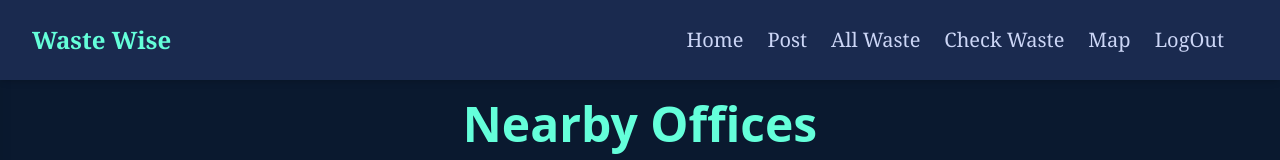
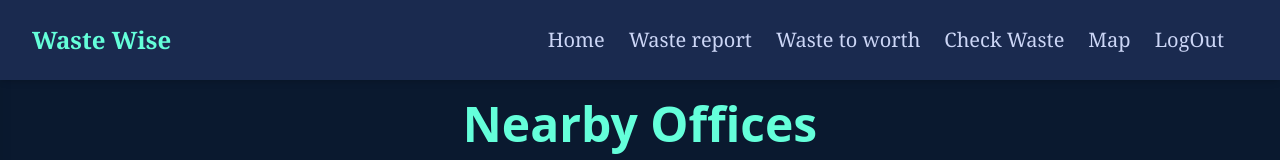
Before and after one commit to nishmithakotian/waste_management, a React (Vite) app in the folder frontend/: page /map in a window 1280 px wide. Shown: the top 160 px of the page. Built offline with nearby package versions, Linux system fonts and the light colour scheme; no server answers.

Commit message:
Update Header.jsx

```diff
--- a/frontend/src/Components/Header.jsx
+++ b/frontend/src/Components/Header.jsx
@@ -27,13 +27,13 @@ const Header = () => {
             to="/post"
             className="text-[#CCD6F6] hover:text-[#64FFDA] transition"
           >
-            Post
+            Waste report
           </Link>
           <Link
             to="/allWaste"
             className="text-[#CCD6F6] hover:text-[#64FFDA] transition"
           >
-            All Waste
+            Waste to worth
           </Link>
           <Link
             to="/upload"
@@ -89,14 +89,14 @@ const Header = () => {
               className="text-[#CCD6F6] hover:text-[#64FFDA] transition"
               onClick={toggleMenu}
             >
-              Post
+              Waste report
             </Link>
             <Link
               to="/allWaste"
               className="text-[#CCD6F6] hover:text-[#64FFDA] transition"
               onClick={toggleMenu}
             >
-              All Waste
+              Waste to worth
             </Link>
             <Link
               to="/upload"
```
